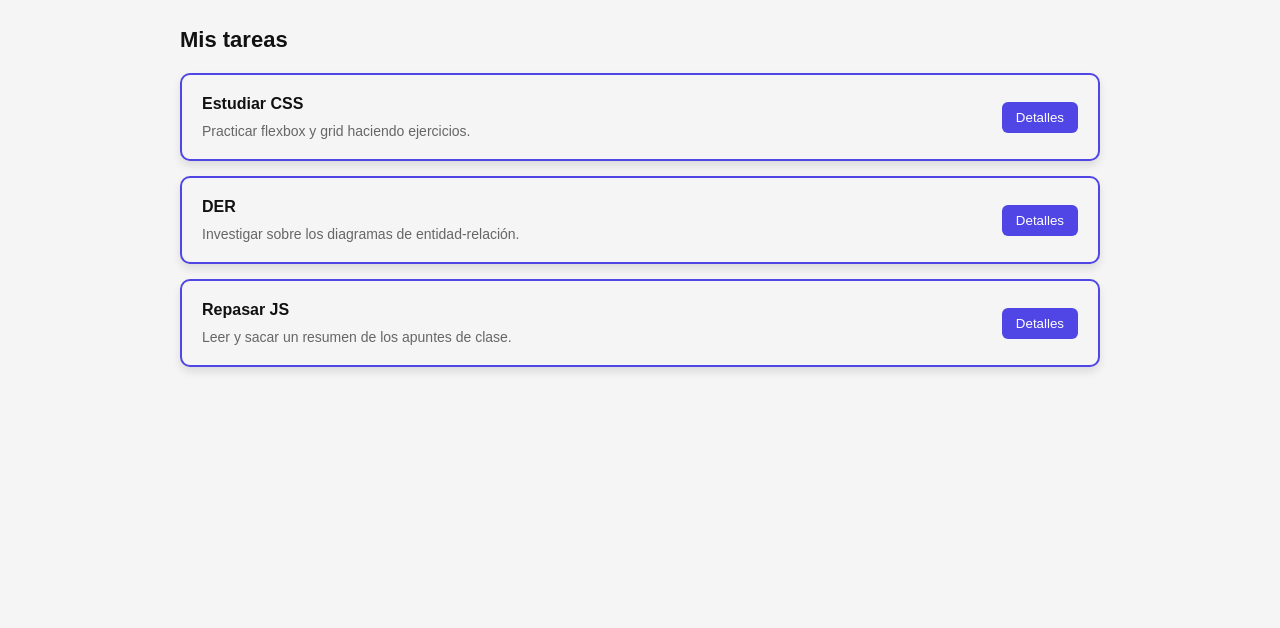
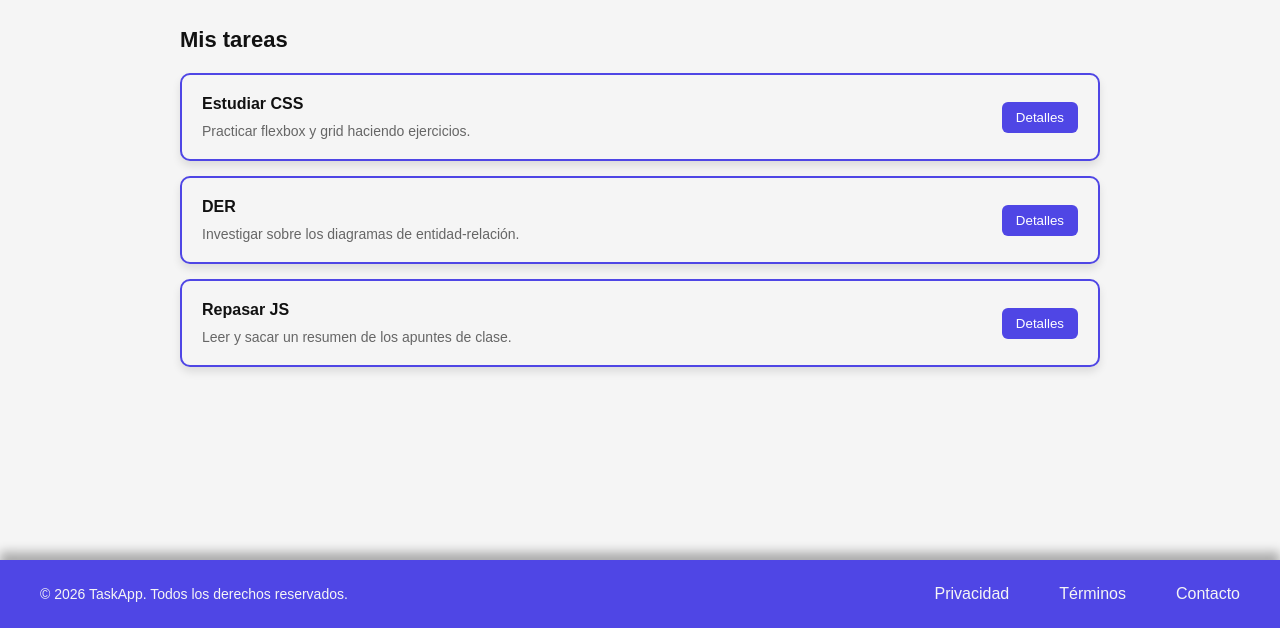
Before and after one commit to Alex11004/TaskApp, a plain HTML site: page pages/index/index.html in a window 1280 px wide. Shown: the part 172-800 px from the top of the page. Drawn offline with Linux system fonts and the light colour scheme.

Commit message:
Implementación del footer en el index.

```diff
--- a/pages/index/index.html
+++ b/pages/index/index.html
@@ -97,5 +97,25 @@
         </section>
     </main>
 
+    <footer class="footer">
+
+        <div class="footer-content">
+
+            <p>© 2026 TaskApp. Todos los derechos reservados.</p>
+
+            <div class="footer-links">
+
+                <a href="#">Privacidad</a>
+
+                <a href="#">Términos</a>
+
+                <a href="#">Contacto</a>
+
+            </div>
+
+        </div>
+
+    </footer>
+
 </body>
 </html>
--- a/styles/index/index.css
+++ b/styles/index/index.css
@@ -15,6 +15,14 @@ body{
     font-family: Arial, Helvetica, sans-serif;
     background-color: var(--bg);
     color: var(--text);
+
+    min-height: 100vh;
+    display: flex;
+    flex-direction: column;
+}
+
+main{
+    flex: 1;
 }
 
 header {
@@ -52,8 +60,8 @@ nav a:last-of-type::after{
     content: "";
     position: absolute;
     bottom: 18px;
-    left: 15%;
-    width: 70%;
+    left: 20%;
+    width: 60%;
     height: 3px;
     background-color: red;
     transform: scaleX(0);
@@ -101,6 +109,7 @@ nav a:hover::after{
 .app-main{
     padding: 40px;
     max-width: 1000px;
+    width: 100%;
     margin: 0 auto;
 }
 
@@ -189,3 +198,41 @@ nav a:hover::after{
     font-size: 14px;
     color: #666;
 }
+
+.footer{
+    background-color: var(--primary);
+    padding: 25px 40px;
+    box-shadow: 0px -8px 10px rgba(0, 0, 0, 0.3);
+}
+
+.footer-content{
+    max-width: 1300px;
+    margin: 0 auto;
+
+    display: flex;
+    justify-content: space-between;
+    align-items: center;
+    flex-wrap: wrap;
+    gap: 15px;
+}
+
+.footer p{
+    color: var(--bg);
+    font-size: 14px;
+}
+
+.footer-links{
+    display: flex;
+    gap: 50px;
+}
+
+.footer-links a{
+    text-decoration: none;
+    color: var(--bg);
+    transition: 0.3s ease;
+    position: relative;
+}
+
+.footer-links a:hover{
+    color: var(--text);
+}
```
